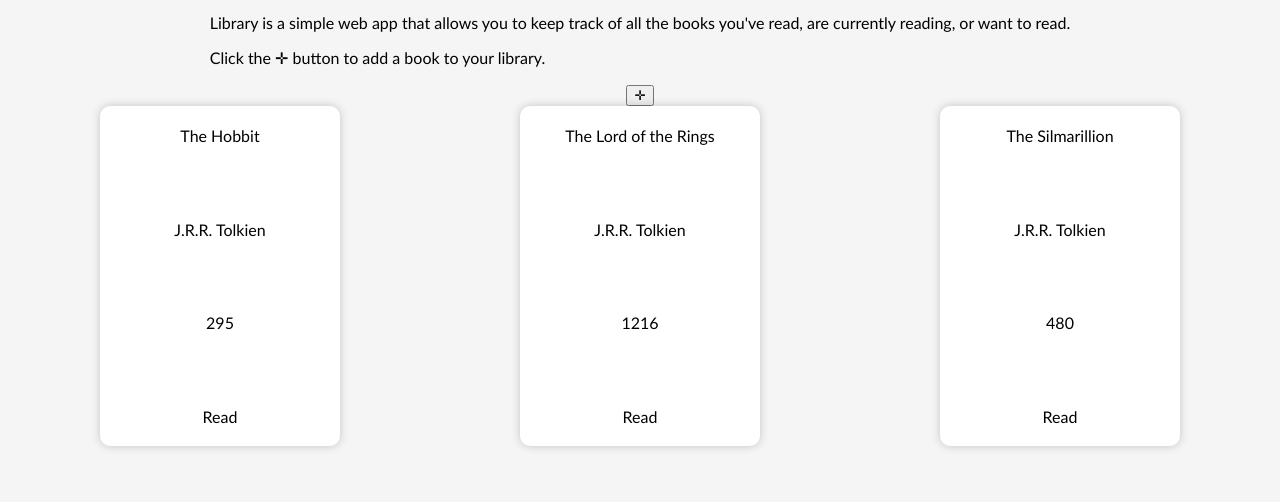
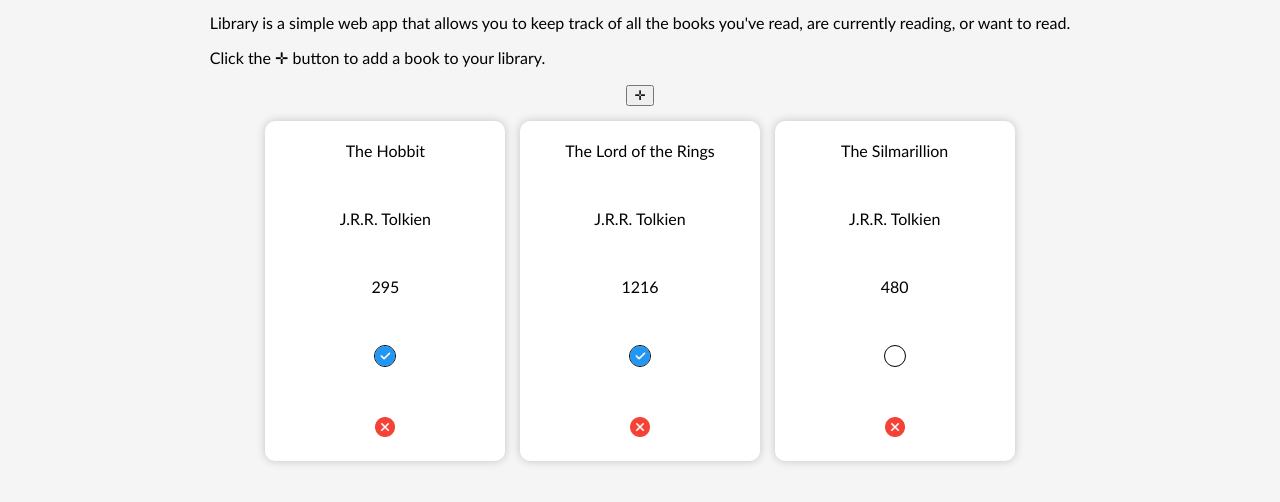
Before and after one commit to mosmn/Library, a website: page index.html in a window 1280 px wide. Shown: the part 98-600 px from the top of the page. Drawn offline with Linux system fonts and the light colour scheme.

Commit message:
added toggleStatus function

```diff
--- a/main.js
+++ b/main.js
@@ -71,7 +71,7 @@ window.addEventListener("click", handleWindowClick);
 // Logic
 const myLibrary = [{ title: "The Hobbit", author: "J.R.R. Tolkien", pages: 295, status: "Read" },
 { title: "The Lord of the Rings", author: "J.R.R. Tolkien", pages: 1216, status: "Read" },
-{ title: "The Silmarillion", author: "J.R.R. Tolkien", pages: 480, status: "Read" }];
+{ title: "The Silmarillion", author: "J.R.R. Tolkien", pages: 480, status: "Not Read" }];
 
 // function Book() {
 //   // the constructor...
@@ -89,10 +89,35 @@ const displayBooks = (myArray) => {
         <div class="title">${book.title}</div>
         <div class="author">${book.author}</div>
         <div class="pages">${book.pages}</div>
-        <div class="status">${book.status}</div>
+        `;
+        if (book.status === "Read") {
+            bookDiv.innerHTML += `
+            <div class="rstatus">
+                <img src="imgs/check.png" alt="check" class="read">
+            </div>
+            `;
+        } else {
+            bookDiv.innerHTML += `
+            <div class="rstatus"></div>
+            `;
+        }
+        bookDiv.innerHTML += `
+        <button class="delete"><img src="imgs/remove.png" alt="delete"></button>
         `;
         bookContainer.appendChild(bookDiv);
     });
     };
 
 displayBooks(myLibrary);
+
+const toggleStatus = (e) => {
+    if (e.target.classList.contains("read")) {
+        e.target.parentElement.innerHTML = "";
+    } else if (e.target.classList.contains("rstatus")) {
+        e.target.innerHTML = `
+        <img src="imgs/check.png" alt="check" class="read">
+        `;
+    }
+};
+
+bookContainer.addEventListener("click", toggleStatus);
--- a/style.css
+++ b/style.css
@@ -51,8 +51,9 @@ body {
 }
 
 .book-container {
-  width: 100%;
+  width: 60%;
   height: 100%;
+  margin: 10px;
 }
 
 .book-container.grid {
@@ -77,6 +78,9 @@ body {
   border-radius: 10px;
   box-shadow: 0 0 10px rgba(0, 0, 0, 0.2);
   padding: 20px;
+  margin: 5px;
+  justify-items: center;
+  align-items: center;
 }
 
 .book-container.grid .book-card {
@@ -124,3 +128,29 @@ form {
   filter: blur(5px);
   transition: filter 0.5s ease-in-out;
 }
+
+img[alt="delete"],
+img[alt="check"] {
+  width: 20px;
+  height: 20px;
+}
+
+button[class="delete"] {
+  border: none;
+  border-radius: 10px;
+  background-color: transparent;
+  transition: background-color 0.5s ease-in-out;
+}
+
+img[alt="delete"]:hover {
+  filter: invert(100%);
+  width: 23px;
+  height: 23px;
+}
+
+.rstatus {
+  border: 1px solid #000;
+  border-radius: 50%;
+  width: 20px;
+  height: 20px;
+}
```
Also changed, not shown: imgs/check.png (added), imgs/remove.png (added).
